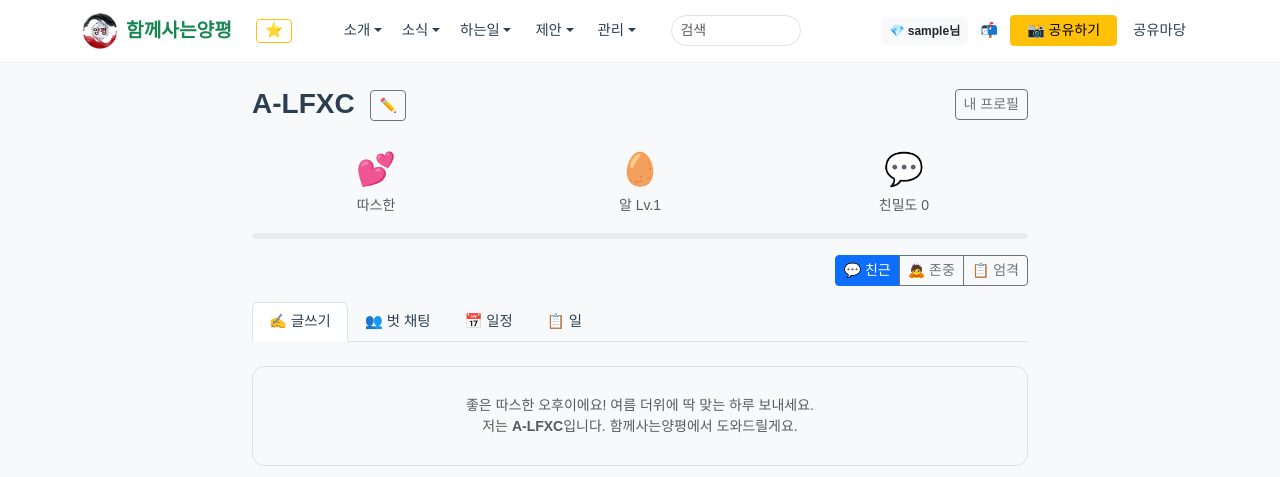
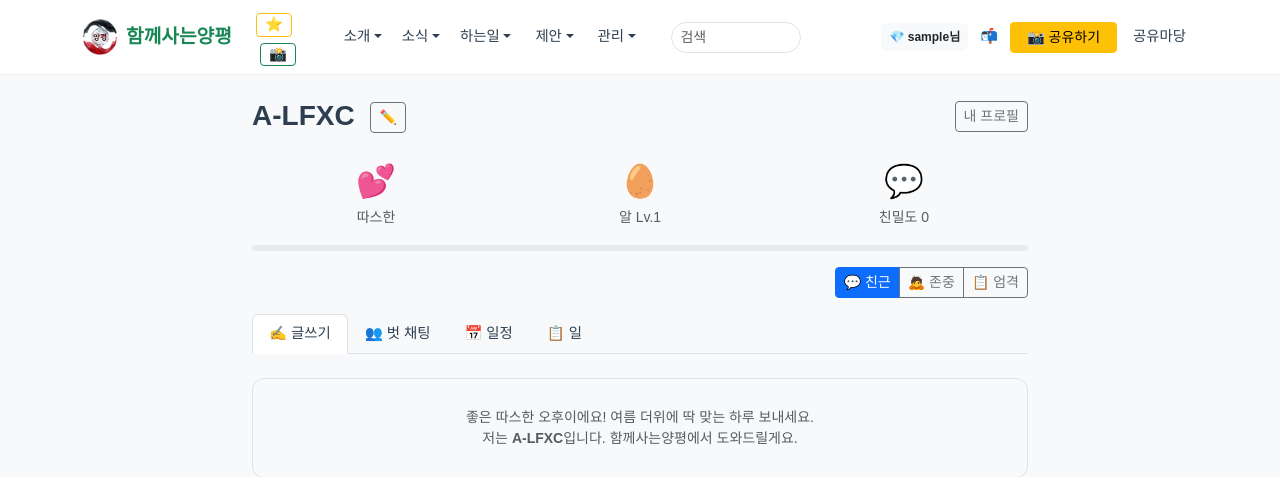
Before and after one commit to laondol/unocum, a Flask app: page /user/my in a window 1280 px wide. Shown: the top 477 px of the page. Run offline with Flask 3, Linux system fonts and the light colour scheme; the visitor is signed in with stand-in values (Sample User, id 1); data comes from the database, SQL or seed files in the repository; data that the repository does not hold is empty; parts of the project's set-up code (start-up, migrations or seed data) failed here and were passed over; some libraries are stand-ins or nearby versions; some web fonts are replaced.

Commit message:
별표 옆에 카메라 버튼 추가

```diff
--- a/templates/layout.html
+++ b/templates/layout.html
@@ -33,6 +33,7 @@
                 <span class="fw-bold text-success" style="font-size: 1.2rem;">함께사는양평</span>
                 <div class="d-inline-block ms-2 position-relative" id="navQuick">
                     <button class="btn btn-sm btn-outline-warning px-2 py-0" style="font-size:0.9rem;" onclick="document.getElementById('quickMenu').classList.toggle('d-none')" onmouseenter="document.getElementById('quickMenu').classList.remove('d-none')">⭐</button>
+                    <a href="/share-report" class="btn btn-sm btn-outline-success px-2 py-0 ms-1" style="font-size:0.9rem;">📸</a>
                     <div class="position-absolute bg-white border rounded shadow-sm p-2 d-none" id="quickMenu" style="z-index:1000;min-width:140px;top:100%;left:0;" onmouseleave="this.classList.add('d-none')">
                         <a class="d-block small py-1 px-2 text-dark text-decoration-none rounded" href="/main">💭 꿈꾸기</a>
                         <a class="d-block small py-1 px-2 text-dark text-decoration-none rounded" href="/construction">📍 위치기반안내</a>
```
